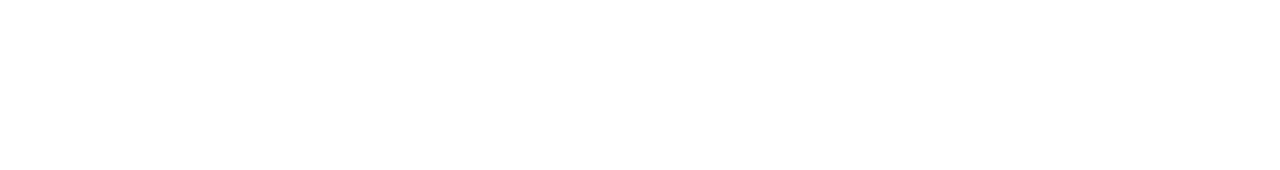
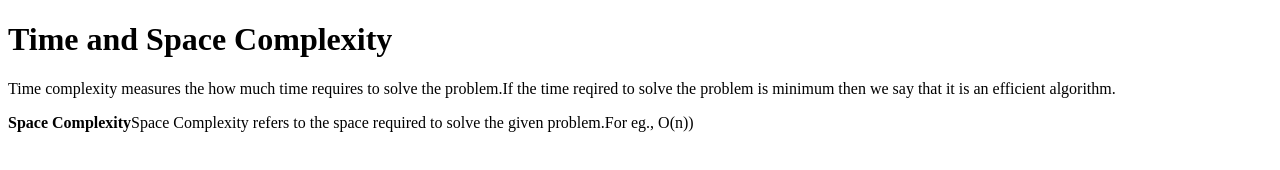
Before and after one commit to acciojob/time-and-space-complexity-shubhhh001, a website: page main.html in a window 1280 px wide. Drawn offline with Linux system fonts and the light colour scheme.

Commit message:
created a submission

```diff
--- a/main.html
+++ b/main.html
@@ -7,6 +7,9 @@
 </head>
 
 <body>
+	<h1>Time and Space Complexity</h1>
+	<p>Time complexity measures the how much time requires to solve the problem.If the time reqired to solve the problem is minimum then we say that it is an efficient algorithm.</p>
+	<p><b>Space Complexity</b>Space Complexity refers to the space required to solve the given problem.For eg., O(n))</p>
 	<!-- the entire body must be written by student -->
     <script type="text/javascript" src="./script.js">
 </script>
```
